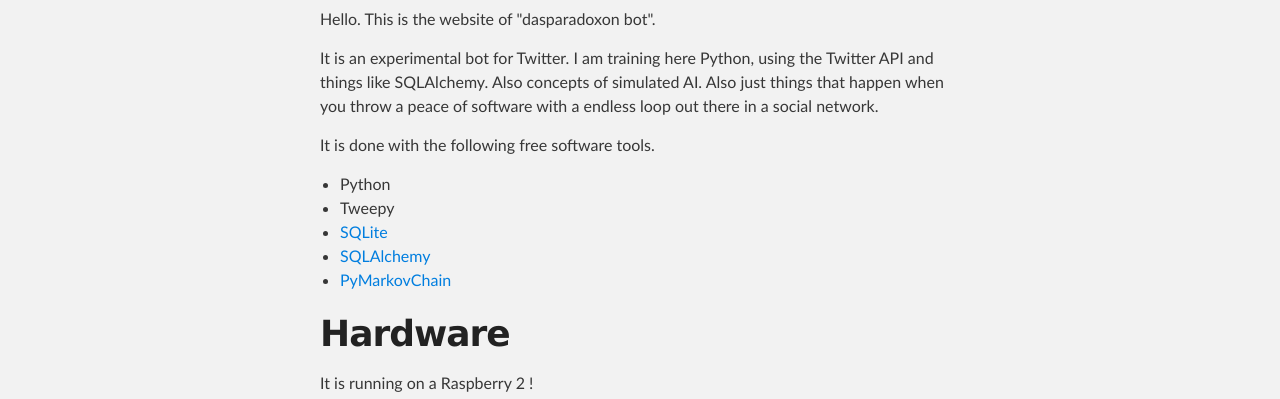
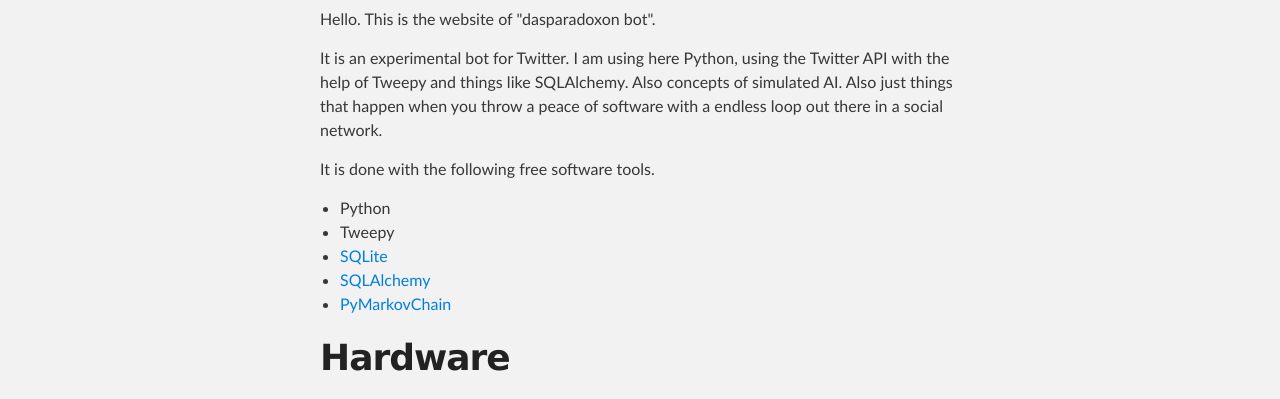
Before and after one commit to dasparadoxon/dasparadoxonbot, a plain HTML site: page index.html in a window 1280 px wide. Shown: the part 399-798 px from the top of the page. Drawn offline with Linux system fonts and the light colour scheme.

Commit message:
Update index.html

```diff
--- a/index.html
+++ b/index.html
@@ -40,7 +40,7 @@
 <p>Hello. This is the website of "dasparadoxon bot". </p>
 
 <p>It is an experimental bot for Twitter.
-I am training here Python, using the Twitter API and things like SQLAlchemy.
+I am using here Python, using the Twitter API with the help of Tweepy and things like SQLAlchemy.
 Also concepts of simulated AI.
 Also just things that happen when you throw a peace of software with a endless loop out there in a social network.</p>
 
```
